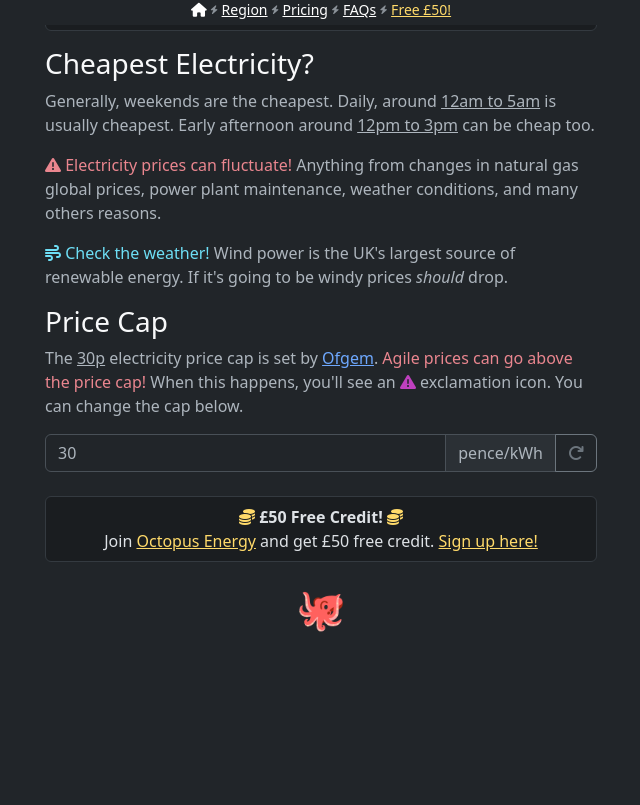
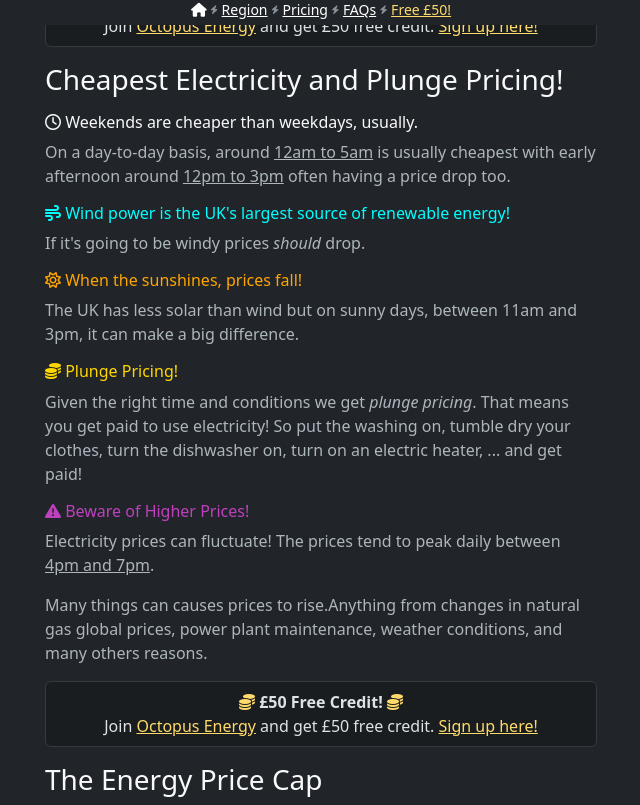
Before and after one commit to nojacko/agile-octopus, a SvelteKit app: page / in a window 1280 px wide. Shown: the part 775-1580 px from the top of the page, without its empty margins (319-959 px from the left). Before the commit the page ends 1461 px from the top, so only its background shows below. Built offline with nearby package versions, Linux system fonts and the light colour scheme; no server answers.

Commit message:
Tweak wording

```diff
--- a/src/lib/Icons/IconAboveCap.svelte
+++ b/src/lib/Icons/IconAboveCap.svelte
@@ -1,5 +1,5 @@
 <script lang="ts">
-    import { ABOVE_PRICE_CAP } from "$lib/colors";
+    import { COLOUR_ABOVE_PRICE_CAP } from "$lib/colors";
 </script>
 
-<i class="fa-solid fa-fade fa-triangle-exclamation" style="color: {ABOVE_PRICE_CAP}"></i>
+<i class="fa-solid fa-fade fa-triangle-exclamation" style="color: {COLOUR_ABOVE_PRICE_CAP}"></i>
--- a/src/lib/Icons/IconImportPaid.svelte
+++ b/src/lib/Icons/IconImportPaid.svelte
@@ -1 +1,5 @@
-<i class="fa-solid fa-coins fa-beat text-warning-emphasis"></i>
+<script lang="ts">
+    import { COLOUR_GOLD } from "$lib/colors";
+</script>
+
+<i class="fa-solid fa-coins fa-beat" style="color:{COLOUR_GOLD}"></i>
--- a/src/lib/colors.ts
+++ b/src/lib/colors.ts
@@ -25,8 +25,9 @@ const EXPORT_SCALE = [
     RED,
 ];
 
-export const ABOVE_PRICE_CAP = PURPLE;
+export const COLOUR_ABOVE_PRICE_CAP = PURPLE;
 export const PAID_TO_IMPORT = GREEN;
+export const COLOUR_GOLD = "gold";
 
 export const importColor = function(price: number, cap: number) {
     if (price <= 0) {
--- a/src/routes/+page.svelte
+++ b/src/routes/+page.svelte
@@ -15,10 +15,12 @@
     import Price from "$lib/Price";
     import PricingTable from "$lib/PricingTable.svelte";
     import RegionSelect from "$lib/RegionSelect.svelte";
+    import { COLOUR_ABOVE_PRICE_CAP, COLOUR_GOLD } from "$lib/colors";
+	import IconImportPaid from "$lib/Icons/IconImportPaid.svelte";
 
     const PRICE_TAB_UPCOMING = "upcoming";
     const PRICE_TAB_LAST_WEEK = "last-week";
-    const h2Class = "display-1 fs-3 text-light";
+    const h2Class = "display-1 fs-3 my-3 text-light";
 
     let region: string;
     let priceCap: number = defaultPriceCap;
@@ -123,7 +125,7 @@
 
 <div class="container mb-4 mx-auto">
     <p class="text-body-emphasis text-center">
-        Quickly see the upcoming electricity prices for Octopus Energy's <a href="#about">Agile Octopus</a> tariff.
+        Quickly see the live, upcoming and average electricity prices for Octopus Energy's <a href="#about">Agile Octopus</a> tariff.
     </p>
     <p class="text-center">
         <a href="#about" class="btn btn-outline-light btn-sm">Learn more</a>
@@ -164,23 +166,46 @@
 
     <OctopusAd />
 
-    <h2 class="{h2Class}">Cheapest Electricity?</h2>
-    <p>Generally, weekends are the cheapest. Daily, around <u>12am to 5am</u> is usually cheapest. Early afternoon around <u>12pm to 3pm</u> can be cheap too.</p>
+    <h2 class="{h2Class}">Cheapest Electricity and Plunge Pricing!</h2>
+
+    <h3 class="h6 text-light"><i class="fa-regular fa-clock"></i> Weekends are cheaper than weekdays, usually.</h3>
     <p>
-        <span class="text-danger-emphasis"><i class="fa-solid fa-triangle-exclamation"></i> Electricity prices can fluctuate!</span>
-        Anything from changes in natural gas global prices, power plant maintenance, weather conditions, and many others reasons.
+        On a day-to-day basis, around <u>12am to 5am</u> is usually cheapest with early afternoon around <u>12pm to 3pm</u> often having a price drop too.
+    </p>
+
+    <h3 class="h6" style="color: aqua;"><i class="fa-solid fa-wind"></i> Wind power is the UK's largest source of renewable energy!</h3>
+    <p>
+        If it's going to be windy prices <em>should</em> drop.
+    </p>
+
+    <h3 class="h6" style="color:orange"><i class="fa-regular fa-sun"></i> When the sunshines, prices fall!</h3>
+    <p>
+        The UK has less solar than wind but on sunny days, between 11am and 3pm, it can make a big difference.
+    </p>
+
+    <h3 class="h6" style="color:{COLOUR_GOLD}"><IconImportPaid /> Plunge Pricing!</h3>
+    <p>
+        Given the right time and conditions we get <em>plunge pricing</em>.
+        That means you get paid to use electricity!
+        So put the washing on, tumble dry your clothes, turn the dishwasher on, turn on an electric heater, ... and get paid!
+    </p>
+
+    <h3 class="h6" style="color:{COLOUR_ABOVE_PRICE_CAP}"><IconAboveCap /> Beware of Higher Prices!</h3>
+    <p>
+        Electricity prices can fluctuate! The prices tend to peak daily between <u>4pm and 7pm</u>.
     </p>
     <p>
-        <span class="text-info-emphasis"><i class="fa-solid fa-wind text-info-emphasis"></i> Check the weather!</span>
-        Wind power is the UK's largest source of renewable energy. If it's going to be windy prices <em>should</em> drop.
+        Many things can causes prices to rise.Anything from changes in natural gas global prices, power plant maintenance, weather conditions, and many others reasons.
     </p>
 
-    <h2 class="{h2Class}">Price Cap</h2>
+    <OctopusAd />
+
+    <h2 class="{h2Class}">The Energy Price Cap</h2>
     <p>
         The <u>{defaultPriceCap}p</u> electricity price cap is set by <a href="https://www.ofgem.gov.uk/information-consumers/energy-advice-households/energy-price-cap" target="_blank">Ofgem</a>.
         <span class="text-danger-emphasis">Agile prices can go above the price cap!</span>
         When this happens, you'll see an <IconAboveCap /> exclamation icon.
-        You can change the cap below.
+        You can modify the cap below.
     </p>
     <PriceCapInput bind:priceCap={priceCap} defaultPriceCap={defaultPriceCap}></PriceCapInput>
 
```
